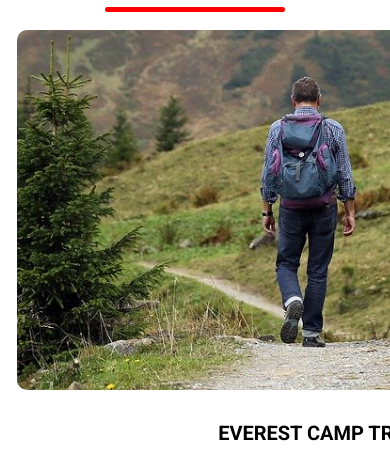
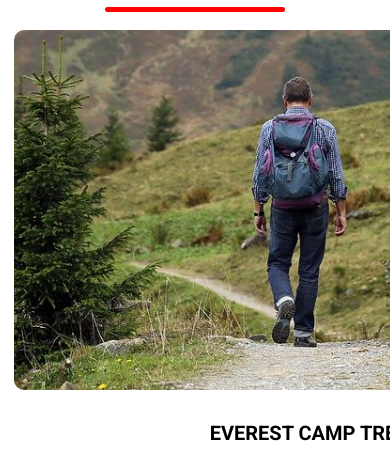
Before and after one commit to Moyna361/advanture75, a plain HTML site: page index.html in a window 390 px wide. Shown: the part 597-1063 px from the top of the page. Drawn offline with Linux system fonts and the light colour scheme; files that its build step writes are made by us from their sources; a web font is replaced by a local one.

Commit message:
firt commit

```diff
--- a/css/style.css
+++ b/css/style.css
@@ -401,7 +401,7 @@ footer {
    }
    .even-items {
 
-    width: 72vh;
+    width: 70vh;
     margin: 14px;
     text-align: center;
 
```
